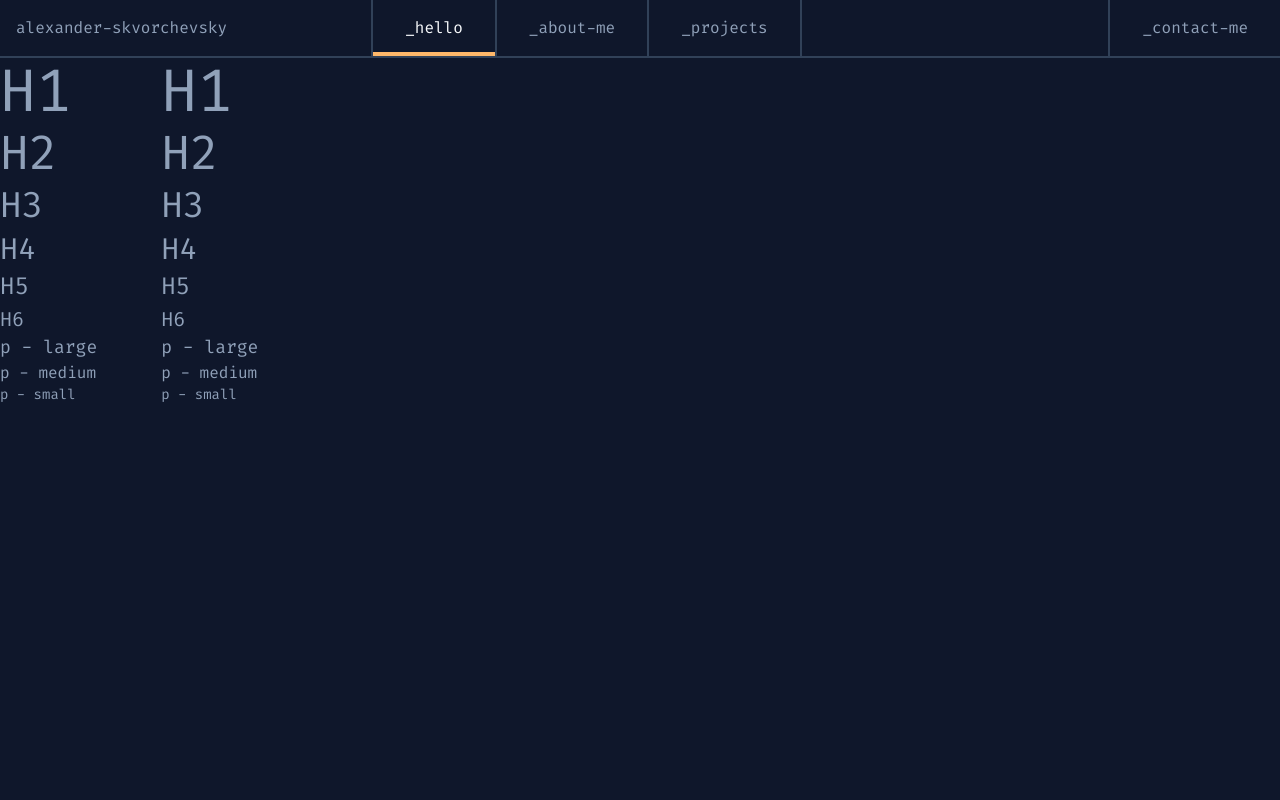
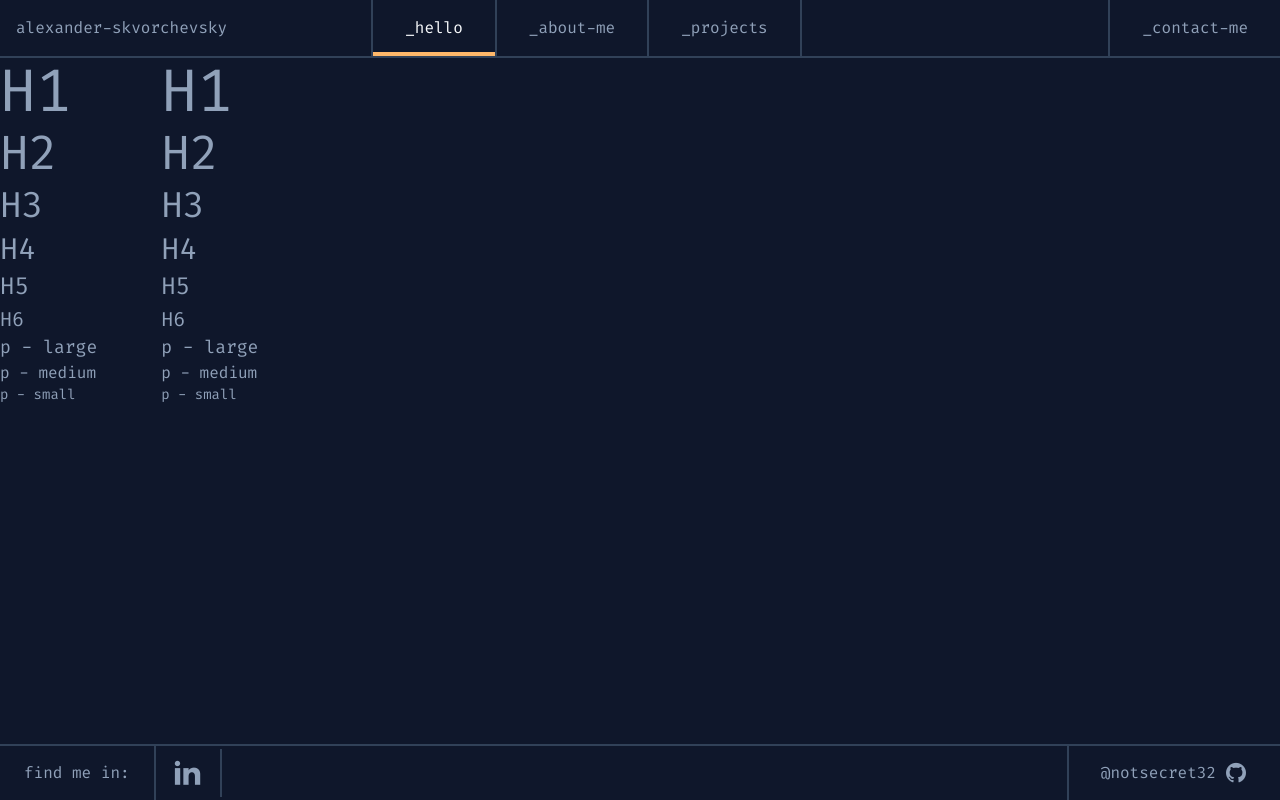
Before and after one commit to notsecret32/portfolio, a Next.js app: page / in a window 1280 px wide. Built offline with nearby package versions, Linux system fonts and the light colour scheme.

Commit message:
feat: footer added

```diff
--- a/app/layout.tsx
+++ b/app/layout.tsx
@@ -1,9 +1,11 @@
 import type { Metadata } from 'next';
 import { Fira_Code } from 'next/font/google';
+import 'remixicon/fonts/remixicon.css';
 
+import { Footer } from '@/components/footer';
+import { Header } from '@/components/header';
 import { ThemeProvider } from '@/components/theme-provider';
 
-import { Header } from '@/components/header';
 import './globals.css';
 
 const firaCode = Fira_Code({
@@ -27,9 +29,11 @@ export default function RootLayout({
   children: React.ReactNode;
 }>) {
   return (
-    <html lang="en" suppressHydrationWarning>
+    <html lang="en" suppressHydrationWarning className="h-full">
       <head />
-      <body className={`${firaCode.className} antialiased`}>
+      <body
+        className={`${firaCode.className} antialiased flex flex-col min-h-dvh`}
+      >
         <ThemeProvider
           attribute="class"
           defaultTheme="dark"
@@ -37,7 +41,8 @@ export default function RootLayout({
           disableTransitionOnChange
         >
           <Header />
-          {children}
+          <main className="flex-1">{children}</main>
+          <Footer />
         </ThemeProvider>
       </body>
     </html>
--- /dev/null
+++ b/components/footer.tsx
@@ -0,0 +1,37 @@
+import { cn } from '@/lib/utils';
+import Link from 'next/link';
+
+const links = [
+  {
+    icon: 'ri-linkedin-fill',
+    href: 'https://www.linkedin.com/in/alexander-skvorchevskiy',
+  },
+];
+
+export const Footer = () => {
+  return (
+    <div className="w-full h-14 border-t-2 flex justify-start items-center">
+      <div className="flex items-center justify-center px-6 border-r-2 h-full">
+        <p>find me in:</p>
+      </div>
+      {links.map(({ icon, href }) => (
+        <Link
+          key={href}
+          className="px-4 border-r-2"
+          href={href}
+          target="_blank"
+        >
+          <i className={cn(icon, 'ri-2x')} />
+        </Link>
+      ))}
+      <Link
+        className="flex justify-center items-center px-8 ml-auto border-l-2 h-full gap-2"
+        href="https://github.com/notsecret32"
+        target="_blank"
+      >
+        <p>@notsecret32</p>
+        <i className="ri-github-fill ri-xl"></i>
+      </Link>
+    </div>
+  );
+};
--- a/package.json
+++ b/package.json
@@ -17,6 +17,7 @@
     "next-themes": "^0.4.6",
     "react": "19.1.0",
     "react-dom": "19.1.0",
+    "remixicon": "^4.6.0",
     "tailwind-merge": "^3.3.1"
   },
   "devDependencies": {
```
Also changed, not shown: 1 other file (tests, documents, lock files or other folders).
